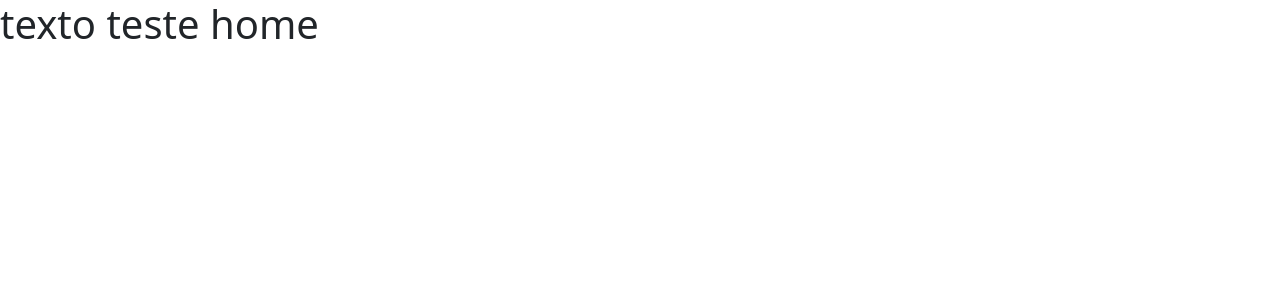
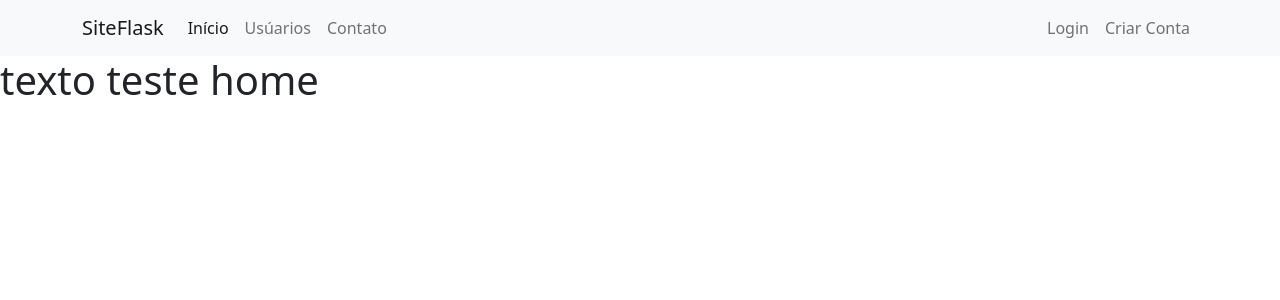
Before and after one commit to LucianoReiis/CriandoSiteFlask, a Flask app: page / in a window 1280 px wide. Shown: the top 300 px of the page. Run offline with Flask 2, Linux system fonts and the light colour scheme.

Commit message:
Adicionando pag usuarios, navbar.

```diff
--- a/main.py
+++ b/main.py
@@ -1,6 +1,8 @@
 from flask import Flask, render_template
 
 app = Flask(__name__)
+
+lista_usuarios = ['Lira', 'Alon', '...']
 
 @app.route("/")
 def home():
@@ -10,6 +12,10 @@ def home():
 def contato():
     return render_template('contato.html')
 
+@app.route('/usuarios')
+def usuarios():
+    return render_template('usuarios.html', lista_usuarios=lista_usuarios)
+
 
 if __name__ == '__main__':
     app.run(debug=True)
--- a/templates/base.html
+++ b/templates/base.html
@@ -13,8 +13,11 @@
     {% endblock %}
 </head>
 <body>
+
+    {% include 'navbar.html' %}
+
+
     {%  block body %}
-
     {% endblock %}
     <script src="https://cdn.jsdelivr.net/npm/bootstrap@5.2.0/dist/js/bootstrap.bundle.min.js" integrity="sha384-A3rJD856KowSb7dwlZdYEkO39Gagi7vIsF0jrRAoQmDKKtQBHUuLZ9AsSv4jD4Xa" crossorigin="anonymous"></script>
 </body>
--- /dev/null
+++ b/templates/navbar.html
@@ -0,0 +1,26 @@
+<nav class="navbar navbar-expand-lg bg-light">
+    <div class="container-fluid container">
+      <a class="navbar-brand" href="/">SiteFlask</a>
+      <div class="collapse navbar-collapse" id="navbarSupportedContent">
+        <ul class="navbar-nav me-auto mb-2 mb-lg-0">
+          <li class="nav-item">
+            <a class="nav-link active" aria-current="page" href="/">Início</a>
+          </li>
+          <li class="nav-item">
+            <a class="nav-link" href="/usuarios">Usúarios</a>
+          </li>
+          <li class="nav-item">
+            <a class="nav-link" href="/contato">Contato</a>
+          </li>
+        </ul>
+        <ul class="d-flex navbar-nav">
+            <li class="nav-item">
+                <a class="nav-link" href="#">Login</a>
+            </li>
+            <li class="nav-item">
+                <a class="nav-link" href="#">Criar Conta</a>
+            </li>
+        </ul>
+      </div>
+    </div>
+  </nav>
```
Also changed, not shown: templates/usuarios.html (added, +11 -0 lines).
